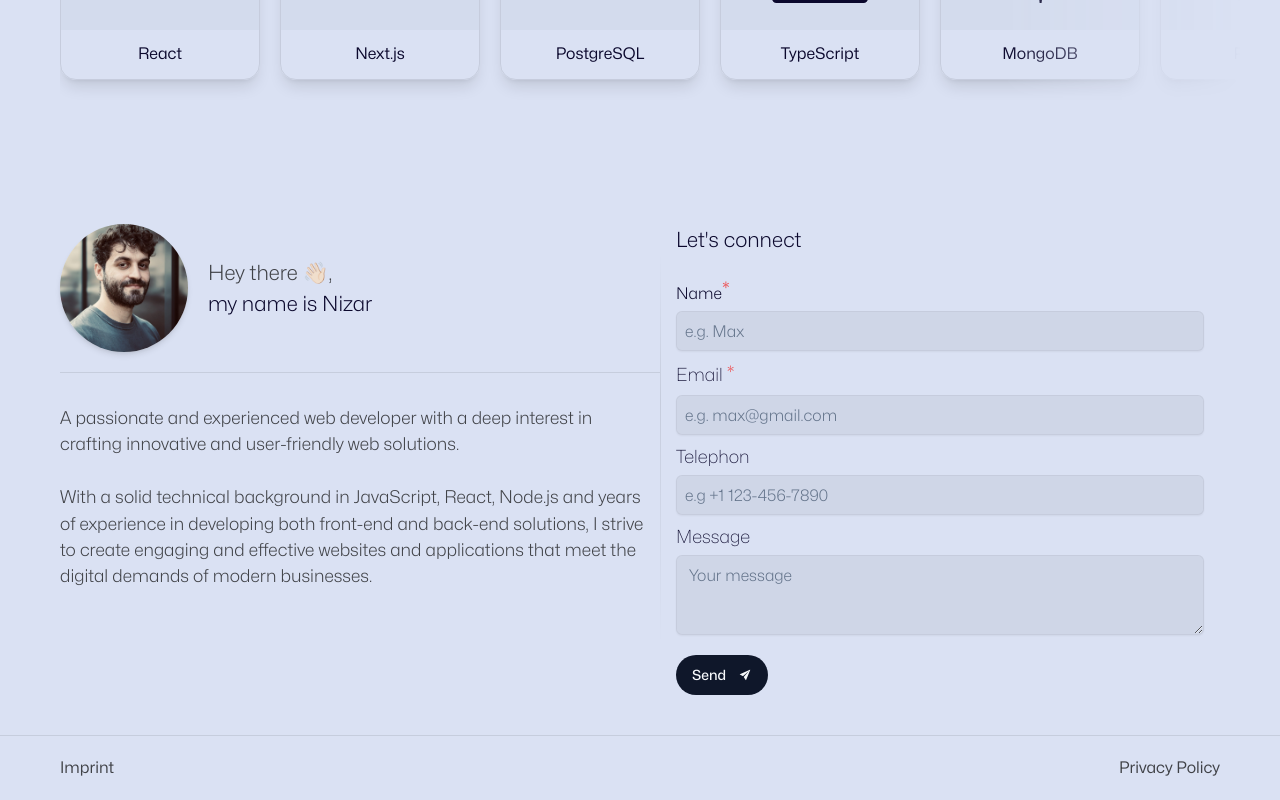
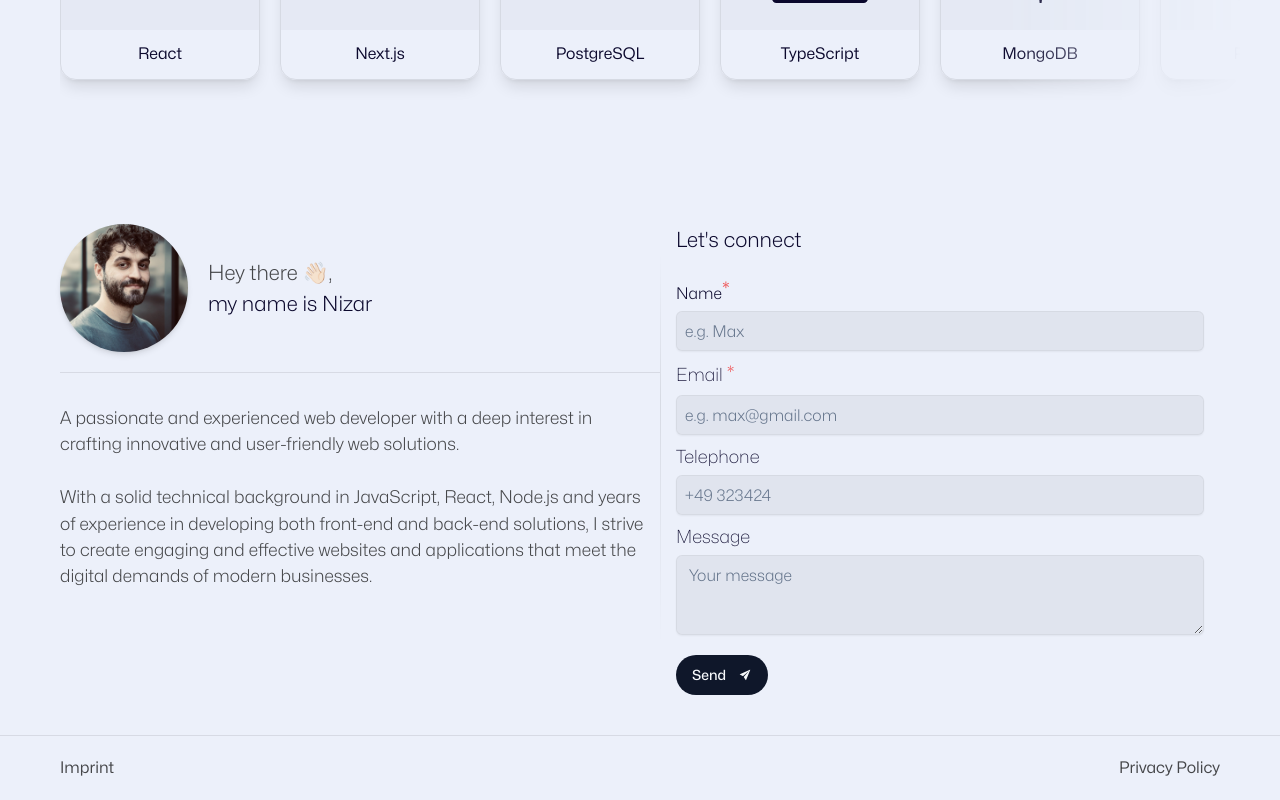
Before and after one commit to nizza1/wind, a Next.js app: page /en in a window 1280 px wide. Shown: the part 1146-1946 px from the top of the page. Built offline with nearby package versions, Linux system fonts and the light colour scheme.

Commit message:
contact-form-added-placeHolder

```diff
--- a/src/app/[locale]/globals.css
+++ b/src/app/[locale]/globals.css
@@ -26,7 +26,8 @@
       /*  --bg-img: radial-gradient(ellipse 80% 80% at 50% -20%, rgba(8, 133, 249, 0.4), transparent); */
 
       --max-width: 1200px;
-      --background: #d9dfee;
+      /*  --background: #d9dfee; */
+      --background: #e7ebf3;
       --foreground: #0b082d;
       --wave-color: rgb(206, 219, 253);
 
@@ -62,7 +63,8 @@
 
       /*  --bg-transp: rgba(240, 248, 255, 0.154); */
       --bg-transp: rgba(0, 2, 4, 0.098);
-      --html-bg: rgb(218, 225, 243);
+      /*  --html-bg: rgb(218, 225, 243); */
+      --html-bg: rgb(236, 240, 250);
       --success-foreground: rgb(75, 148, 75);
       --border-animation: aliceblue;
 
--- a/src/app/components/forms/contactForm/contactForm.tsx
+++ b/src/app/components/forms/contactForm/contactForm.tsx
@@ -103,12 +103,12 @@ const ContactForm: React.FC<ContactFormType> = (props) => {
           <label
             htmlFor="tel"
             className='flex gap-1 text-lg items-center font-extralight'>
-            Telephon
+            {telephone}
           </label>
           <Input
             type='tel'
             {...register('tel')}
-            placeholder='e.g +1 123-456-7890'
+            placeholder={telephonePlaceholder}
           />
         </div>
 
```
